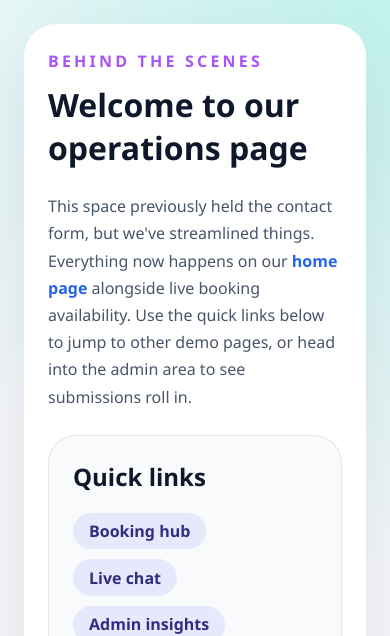
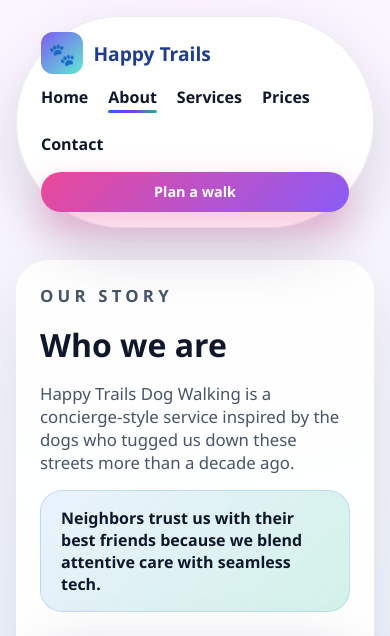
Before and after one commit to andyfast20-sketch/Dog-walking6, a Flask app: page /page/1 in a window 390 px wide. Shown: the top 636 px of the page. Run offline with Flask 3, Linux system fonts and the light colour scheme; grey boxes are pictures that could not be loaded.

Commit message:
Add polished navigation and informational pages

```diff
--- a/app/app.py
+++ b/app/app.py
@@ -21,6 +21,167 @@ from flask import (
 )
 
 app = Flask(__name__)
+
+
+PRIMARY_NAV_CONFIG = [
+    {"key": "home", "label": "Home", "endpoint": "index", "url_kwargs": {}},
+    {
+        "key": "about",
+        "label": "About",
+        "endpoint": "hello_world_page",
+        "url_kwargs": {"page_id": 1},
+    },
+    {
+        "key": "services",
+        "label": "Services",
+        "endpoint": "hello_world_page",
+        "url_kwargs": {"page_id": 2},
+    },
+    {
+        "key": "prices",
+        "label": "Prices",
+        "endpoint": "hello_world_page",
+        "url_kwargs": {"page_id": 3},
+    },
+    {
+        "key": "contact",
+        "label": "Contact",
+        "endpoint": "hello_world_page",
+        "url_kwargs": {"page_id": 4},
+    },
+]
+
+PAGE_DEFINITIONS = {
+    1: {
+        "id": 1,
+        "nav_key": "about",
+        "eyebrow": "Our story",
+        "title": "Who we are",
+        "lede": "Happy Trails Dog Walking is a concierge-style service inspired by the dogs who tugged us down these streets more than a decade ago.",
+        "highlight": "Neighbors trust us with their best friends because we blend attentive care with seamless tech.",
+        "hero_image": "https://images.unsplash.com/photo-1517841905240-472988babdf9?auto=format&fit=crop&w=900&q=80",
+        "sections": [
+            {
+                "title": "Our promise",
+                "body": "Safety-first adventures, thoughtful pacing, and photo updates every walk.",
+                "bullets": [
+                    "GPS tracking with live arrival estimates",
+                    "Solo walks for anxious pups",
+                    "Flexible meet-and-greet scheduling",
+                ],
+            },
+            {
+                "title": "Meet the crew",
+                "body": "Handlers are certified in canine first aid, background checked, and mentored for three months before heading out solo.",
+                "bullets": [
+                    "Monthly continuing education",
+                    "Neighborhood specialists",
+                    "Emergency support line",
+                ],
+            },
+        ],
+    },
+    2: {
+        "id": 2,
+        "nav_key": "services",
+        "eyebrow": "What we do",
+        "title": "Tailored walking services",
+        "lede": "From quick relief breaks to half-day adventures, every outing is curated for your pup's personality and energy level.",
+        "highlight": "Pick a foundation service and layer on training refreshers, trail runs, or cuddle cooldowns.",
+        "hero_image": "https://images.unsplash.com/photo-1518378188025-22bd89516ee2?auto=format&fit=crop&w=900&q=80",
+        "sections": [
+            {
+                "title": "Daily essentials",
+                "body": "Perfect for consistent routines and midday wiggles.",
+                "bullets": [
+                    "20-minute refresh walks",
+                    "45-minute neighborhood tours",
+                    "Weekend warrior playdates",
+                ],
+            },
+            {
+                "title": "Specialty add-ons",
+                "body": "Customize each visit with enrichment and concierge touches.",
+                "bullets": [
+                    "Training reinforcement",
+                    "Puppy socialization field trips",
+                    "Medication and meal support",
+                ],
+            },
+        ],
+    },
+    3: {
+        "id": 3,
+        "nav_key": "prices",
+        "eyebrow": "Investment",
+        "title": "Transparent pricing",
+        "lede": "Premium care, clear rates, and no surprise fees. Bundle sessions or pay-as-you-go with digital receipts every Friday.",
+        "highlight": "Members save up to 15% with recurring walk packs and concierge perks.",
+        "hero_image": "https://images.unsplash.com/photo-1507149833265-60c372daea22?auto=format&fit=crop&w=900&q=80",
+        "sections": [
+            {
+                "title": "Core walk menu",
+                "body": "Choose the cadence that matches your schedule.",
+                "bullets": [
+                    "Express (20 min) — $28",
+                    "Signature (45 min) — $42",
+                    "Adventure hour — $58",
+                ],
+            },
+            {
+                "title": "Membership perks",
+                "body": "Bundle more, save more, and unlock concierge extras.",
+                "bullets": [
+                    "5-walk pack: save 5%",
+                    "10-walk pack: save 10%",
+                    "Unlimited month: includes free pup taxi",
+                ],
+            },
+        ],
+    },
+    4: {
+        "id": 4,
+        "nav_key": "contact",
+        "eyebrow": "Let's talk",
+        "title": "Get in touch",
+        "lede": "Prefer a personal hello? Reach us the way that works for you and we'll respond within the hour.",
+        "highlight": "Dedicated concierge monitors calls, texts, and chat Monday–Saturday, 7am–9pm.",
+        "hero_image": "https://images.unsplash.com/photo-1507146426996-ef05306b995a?auto=format&fit=crop&w=900&q=80",
+        "sections": [
+            {
+                "title": "Direct contact",
+                "body": "We're real humans excited to help schedule walks and answer questions.",
+                "bullets": [
+                    "Call: (555) 012-4455",
+                    "Text: (555) 014-7788",
+                    "Email: concierge@happytrails.dog",
+                ],
+            },
+            {
+                "title": "Visit us",
+                "body": "Stop by the studio to say hi and pick up pup merch.",
+                "bullets": [
+                    "143 Riverwalk Ave, Suite 3",
+                    "Weekdays 10am–6pm",
+                    "Parking validated for clients",
+                ],
+            },
+        ],
+    },
+}
+
+
+def _build_primary_nav(active_key: str):
+    nav_items = []
+    for item in PRIMARY_NAV_CONFIG:
+        nav_items.append(
+            {
+                "label": item["label"],
+                "href": url_for(item["endpoint"], **item["url_kwargs"]),
+                "is_active": item["key"] == active_key,
+            }
+        )
+    return nav_items
 
 
 submissions = []
@@ -729,10 +890,10 @@ def index():
         return redirect(url_for("index", submitted=1))
 
     page_links = [
-        {"label": "Page 1", "href": url_for("hello_world_page", page_id=1)},
-        {"label": "Page 2", "href": url_for("hello_world_page", page_id=2)},
-        {"label": "Page 3", "href": url_for("hello_world_page", page_id=3)},
-        {"label": "Page 4", "href": url_for("hello_world_page", page_id=4)},
+        {"label": "About Happy Trails", "href": url_for("hello_world_page", page_id=1)},
+        {"label": "Our Services", "href": url_for("hello_world_page", page_id=2)},
+        {"label": "Pricing Guide", "href": url_for("hello_world_page", page_id=3)},
+        {"label": "Contact Options", "href": url_for("hello_world_page", page_id=4)},
         {"label": "Admin Page", "href": url_for("admin_page")},
     ]
     submission_success = request.args.get("submitted") == "1"
@@ -745,20 +906,21 @@ def index():
         booking_slots=slot_rows,
         dog_breeds=_sorted_breeds(),
         current_year=datetime.utcnow().year,
+        primary_nav=_build_primary_nav("home"),
     )
 
 
 @app.route("/page/<int:page_id>", methods=["GET"])
 def hello_world_page(page_id: int):
-    if page_id not in range(1, 5):
+    page = PAGE_DEFINITIONS.get(page_id)
+    if not page:
         abort(404)
-    if page_id == 1:
-        return render_template(
-            "page1.html",
-            home_url=url_for("index"),
-            contact_url=url_for("index"),
-        )
-    return render_template("hello_world.html", home_url=url_for("index"))
+    return render_template(
+        "info_page.html",
+        page=page,
+        home_url=url_for("index"),
+        primary_nav=_build_primary_nav(page["nav_key"]),
+    )
 
 
 @app.route("/admin")
--- /dev/null
+++ b/app/templates/info_page.html
@@ -0,0 +1,275 @@
+<!DOCTYPE html>
+<html lang="en">
+  <head>
+    <meta charset="UTF-8" />
+    <meta name="viewport" content="width=device-width, initial-scale=1.0" />
+    <title>{{ page.title }} · Happy Trails</title>
+    <style>
+      :root {
+        font-family: "Poppins", "Segoe UI", system-ui, -apple-system, BlinkMacSystemFont,
+          "Helvetica Neue", sans-serif;
+        background-color: #f6f8fb;
+        color: #0f172a;
+      }
+      * {
+        box-sizing: border-box;
+      }
+      body {
+        margin: 0;
+        min-height: 100vh;
+        background: radial-gradient(circle at top, #fdf4ff 0%, #f5f7ff 30%, #eef2ff 60%, #f6f8fb 100%);
+        padding: clamp(1rem, 4vw, 3rem);
+      }
+      .info-shell {
+        max-width: 1200px;
+        margin: 0 auto;
+        display: flex;
+        flex-direction: column;
+        gap: 2rem;
+      }
+      .primary-nav {
+        position: sticky;
+        top: 1rem;
+        z-index: 10;
+        display: flex;
+        align-items: center;
+        justify-content: space-between;
+        gap: 1rem;
+        padding: 0.95rem 1.5rem;
+        border-radius: 999px;
+        background: rgba(255, 255, 255, 0.95);
+        border: 1px solid rgba(148, 163, 184, 0.2);
+        box-shadow: 0 25px 60px rgba(15, 23, 42, 0.15);
+        backdrop-filter: blur(12px);
+      }
+      .logo {
+        display: flex;
+        align-items: center;
+        gap: 0.65rem;
+        font-weight: 700;
+        font-size: 1.2rem;
+        color: #1f3d8f;
+        text-decoration: none;
+      }
+      .logo span {
+        width: 42px;
+        height: 42px;
+        border-radius: 12px;
+        background: linear-gradient(135deg, #7f5af0, #5eead4);
+        display: grid;
+        place-items: center;
+        color: #fff;
+        font-size: 1.35rem;
+      }
+      .nav-links {
+        display: flex;
+        gap: 1.25rem;
+      }
+      .nav-links a {
+        text-decoration: none;
+        color: #0f172a;
+        font-weight: 600;
+        position: relative;
+        padding-bottom: 0.3rem;
+      }
+      .nav-links a::after {
+        content: "";
+        position: absolute;
+        left: 0;
+        bottom: 0;
+        height: 3px;
+        width: 0;
+        border-radius: 999px;
+        background: linear-gradient(90deg, #2563eb, #7c3aed, #14b8a6);
+        transition: width 0.3s ease;
+      }
+      .nav-links a:hover::after,
+      .nav-links a.is-active::after {
+        width: 100%;
+      }
+      .nav-cta {
+        text-decoration: none;
+        font-size: 0.9rem;
+        font-weight: 600;
+        padding: 0.65rem 1.25rem;
+        border-radius: 999px;
+        color: #fff;
+        background: linear-gradient(135deg, #ec4899, #8b5cf6);
+        box-shadow: 0 15px 35px rgba(236, 72, 153, 0.35);
+      }
+      @media (max-width: 640px) {
+        .primary-nav {
+          flex-direction: column;
+          align-items: flex-start;
+          gap: 0.75rem;
+        }
+        .nav-links {
+          flex-wrap: wrap;
+        }
+        .nav-cta {
+          align-self: stretch;
+          text-align: center;
+        }
+      }
+      .info-main {
+        background: rgba(255, 255, 255, 0.95);
+        border-radius: 32px;
+        padding: clamp(1.5rem, 4vw, 3.25rem);
+        box-shadow: 0 30px 90px rgba(15, 23, 42, 0.12);
+        display: flex;
+        flex-direction: column;
+        gap: 2.5rem;
+      }
+      .info-hero {
+        display: grid;
+        grid-template-columns: repeat(auto-fit, minmax(240px, 1fr));
+        gap: clamp(1.5rem, 3vw, 3rem);
+        align-items: center;
+      }
+      .info-hero figure {
+        margin: 0;
+        border-radius: 28px;
+        overflow: hidden;
+        box-shadow: 0 20px 60px rgba(15, 23, 42, 0.18);
+      }
+      .info-hero img {
+        width: 100%;
+        height: 100%;
+        object-fit: cover;
+        display: block;
+      }
+      .info-eyebrow {
+        text-transform: uppercase;
+        letter-spacing: 0.25em;
+        color: #a855f7;
+        font-weight: 700;
+        margin-bottom: 0.75rem;
+      }
+      .info-hero h1 {
+        margin: 0 0 1rem;
+        font-size: clamp(2rem, 4vw, 3.25rem);
+      }
+      .info-hero p {
+        margin: 0 0 1rem;
+        color: #475569;
+        font-size: 1.05rem;
+      }
+      .info-highlight {
+        border-radius: 22px;
+        padding: 1rem 1.25rem;
+        background: linear-gradient(135deg, rgba(59, 130, 246, 0.1), rgba(16, 185, 129, 0.18));
+        border: 1px solid rgba(59, 130, 246, 0.2);
+        font-weight: 600;
+      }
+      .info-section {
+        display: grid;
+        grid-template-columns: repeat(auto-fit, minmax(240px, 1fr));
+        gap: 1.25rem;
+      }
+      .info-card {
+        border-radius: 24px;
+        border: 1px solid rgba(15, 23, 42, 0.08);
+        padding: 1.5rem;
+        background: #fff;
+        display: flex;
+        flex-direction: column;
+        gap: 0.5rem;
+      }
+      .info-card h2 {
+        margin: 0;
+        font-size: 1.4rem;
+      }
+      .info-card p {
+        margin: 0;
+        color: #475569;
+      }
+      .info-card ul {
+        margin: 0;
+        padding-left: 1.1rem;
+        color: #111827;
+        font-weight: 600;
+        line-height: 1.6;
+      }
+      .info-footer {
+        display: flex;
+        flex-wrap: wrap;
+        gap: 0.75rem;
+        justify-content: flex-start;
+      }
+      .btn {
+        border: none;
+        border-radius: 999px;
+        padding: 0.9rem 1.5rem;
+        font-weight: 600;
+        cursor: pointer;
+        font-size: 1rem;
+        text-decoration: none;
+        display: inline-flex;
+        align-items: center;
+        justify-content: center;
+        gap: 0.4rem;
+      }
+      .btn-primary {
+        background: linear-gradient(135deg, #2563eb, #5eead4);
+        color: #fff;
+        box-shadow: 0 15px 40px rgba(37, 99, 235, 0.35);
+      }
+      .btn-secondary {
+        background: transparent;
+        border: 1px solid rgba(15, 23, 42, 0.2);
+        color: #0f172a;
+      }
+    </style>
+  </head>
+  <body>
+    <div class="info-shell">
+      <nav class="primary-nav" aria-label="Primary">
+        <a class="logo" href="{{ url_for('index') }}"><span>🐾</span>Happy Trails</a>
+        <div class="nav-links">
+          {% for link in primary_nav %}
+          <a
+            href="{{ link.href }}"
+            class="{% if link.is_active %}is-active{% endif %}"
+            {% if link.is_active %}aria-current="page"{% endif %}
+          >
+            {{ link.label }}
+          </a>
+          {% endfor %}
+        </div>
+        <a class="nav-cta" href="{{ url_for('index') }}#booking">Plan a walk</a>
+      </nav>
+      <main class="info-main">
+        <header class="info-hero">
+          <div>
+            <p class="info-eyebrow">{{ page.eyebrow }}</p>
+            <h1>{{ page.title }}</h1>
+            <p>{{ page.lede }}</p>
+            <div class="info-highlight">{{ page.highlight }}</div>
+          </div>
+          <figure>
+            <img src="{{ page.hero_image }}" alt="{{ page.title }}" loading="lazy" />
+          </figure>
+        </header>
+        <section class="info-section">
+          {% for section in page.sections %}
+          <article class="info-card">
+            <h2>{{ section.title }}</h2>
+            <p>{{ section.body }}</p>
+            {% if section.bullets %}
+            <ul>
+              {% for bullet in section.bullets %}
+              <li>{{ bullet }}</li>
+              {% endfor %}
+            </ul>
+            {% endif %}
+          </article>
+          {% endfor %}
+        </section>
+        <div class="info-footer">
+          <a class="btn btn-primary" href="{{ home_url }}">Return home</a>
+          <a class="btn btn-secondary" href="{{ url_for('index') }}#contact">Book a meet &amp; greet</a>
+        </div>
+      </main>
+    </div>
+  </body>
+</html>
--- a/app/templates/page1.html
+++ /dev/null
@@ -1,130 +0,0 @@
-<!DOCTYPE html>
-<html lang="en">
-  <head>
-    <meta charset="UTF-8" />
-    <meta name="viewport" content="width=device-width, initial-scale=1.0" />
-    <title>More From Happy Trails</title>
-    <style>
-      :root {
-        font-family: "Poppins", "Segoe UI", system-ui, -apple-system, BlinkMacSystemFont,
-          "Helvetica Neue", sans-serif;
-        background: #f6f8fb;
-        color: #0f172a;
-      }
-      body {
-        margin: 0;
-        min-height: 100vh;
-        display: flex;
-        justify-content: center;
-        align-items: flex-start;
-        padding: clamp(1.5rem, 4vw, 4rem);
-        background: radial-gradient(circle at top right, rgba(94, 234, 212, 0.35), transparent 45%),
-          radial-gradient(circle at bottom left, rgba(248, 113, 113, 0.25), transparent 35%),
-          #f6f8fb;
-      }
-      main {
-        width: min(960px, 100%);
-        background: #fff;
-        border-radius: 32px;
-        padding: clamp(1.5rem, 4vw, 3.5rem);
-        box-shadow: 0 30px 90px rgba(15, 23, 42, 0.1);
-        display: grid;
-        gap: 1.5rem;
-      }
-      h1 {
-        margin: 0;
-        font-size: clamp(2rem, 5vw, 2.8rem);
-      }
-      p {
-        margin: 0;
-        color: #475569;
-        line-height: 1.7;
-      }
-      .chips {
-        display: flex;
-        flex-wrap: wrap;
-        gap: 0.65rem;
-        list-style: none;
-        margin: 0;
-        padding: 0;
-      }
-      .chips li {
-        border-radius: 999px;
-        padding: 0.45rem 1rem;
-        background: rgba(99, 102, 241, 0.12);
-        color: #312e81;
-        font-weight: 600;
-      }
-      a {
-        color: #2563eb;
-        text-decoration: none;
-        font-weight: 600;
-      }
-      .card {
-        border-radius: 28px;
-        padding: 1.5rem;
-        border: 1px solid rgba(15, 23, 42, 0.08);
-        background: #f8fafc;
-      }
-      .cta {
-        border-radius: 24px;
-        padding: 1.5rem;
-        background: linear-gradient(135deg, #2563eb, #5eead4);
-        color: #fff;
-        display: flex;
-        flex-direction: column;
-        gap: 0.75rem;
-      }
-      .cta a {
-        color: #fff;
-        text-decoration: underline;
-      }
-      button {
-        align-self: flex-start;
-        border: none;
-        border-radius: 999px;
-        padding: 0.75rem 1.25rem;
-        font-weight: 600;
-        background: #fff;
-        color: #0f172a;
-        cursor: pointer;
-      }
-    </style>
-  </head>
-  <body>
-    <main>
-      <div>
-        <p style="text-transform: uppercase; letter-spacing: 0.2em; color: #a855f7; font-weight: 700; margin-bottom: 0.5rem">
-          Behind the scenes
-        </p>
-        <h1>Welcome to our operations page</h1>
-      </div>
-      <p>
-        This space previously held the contact form, but we've streamlined things. Everything now happens on our
-        <a href="{{ contact_url }}">home page</a> alongside live booking availability. Use the quick links below to jump
-        to other demo pages, or head into the admin area to see submissions roll in.
-      </p>
-      <section class="card">
-        <h2 style="margin-top: 0">Quick links</h2>
-        <ul class="chips">
-          <li>Booking hub</li>
-          <li>Live chat</li>
-          <li>Admin insights</li>
-          <li>Breed manager</li>
-        </ul>
-        <p style="margin-top: 1rem">
-          Everything is accessible from <a href="{{ home_url }}">Happy Trails HQ</a>. Keep exploring and have fun!
-        </p>
-      </section>
-      <section class="cta">
-        <p style="margin: 0; letter-spacing: 0.2em; text-transform: uppercase">Ready?</p>
-        <h2 style="margin: 0">Return home and book a walk</h2>
-        <p style="margin: 0">
-          We'll capture every enquiry in the admin panel. Jump back to the main page to submit the form or chat with us
-          instantly.
-        </p>
-        <a href="{{ home_url }}">Take me there</a>
-      </section>
-    </main>
-  </body>
-</html>
```
Also changed, not shown: app/templates/index.html (+113 -11 lines).
